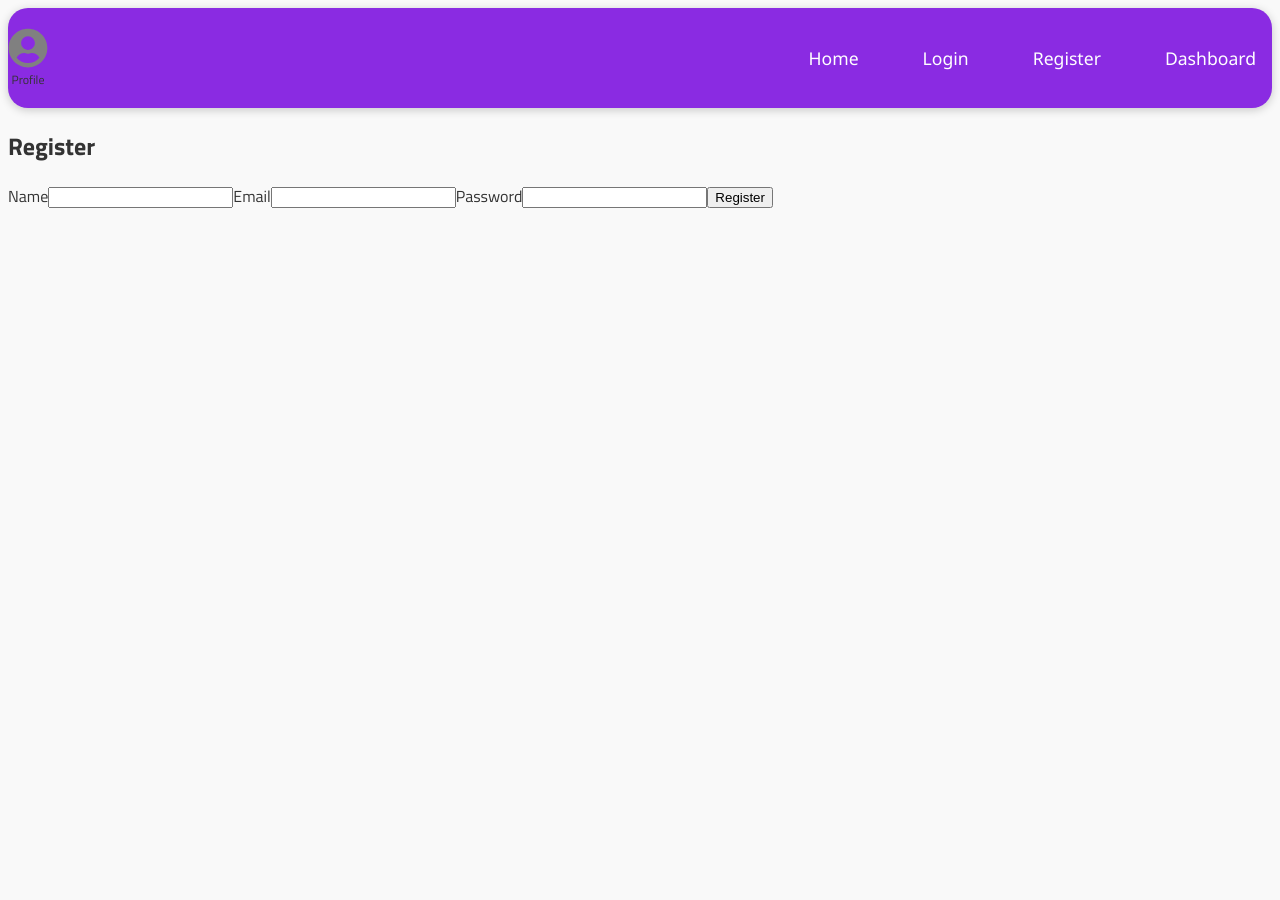
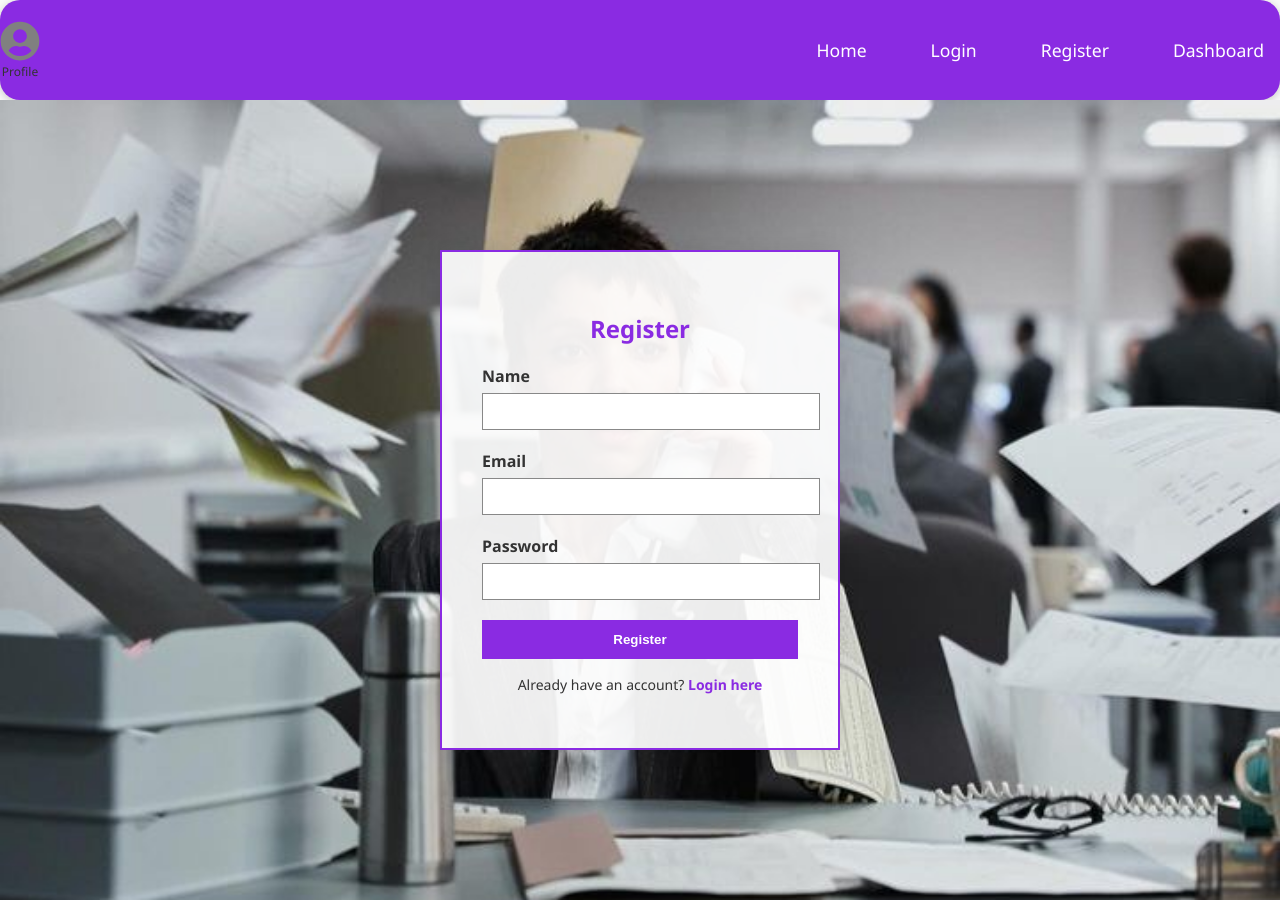
Before and after one commit to Akila-bite/Budgetly, a React (Vite) app: page /register in a window 1280 px wide. Before the commit the page ends 800 px from the top, so only its background shows below. Built offline with nearby package versions, Linux system fonts and the light colour scheme.

Commit message:
login and register pages styling

```diff
--- a/src/pages/Login.jsx
+++ b/src/pages/Login.jsx
@@ -1,13 +1,13 @@
 // src/pages/Login.jsx
-import React, { useState, useEffect } from 'react';
+import React, { useState } from 'react';
 import { useDispatch, useSelector } from 'react-redux';
 import { loginUser } from '../redux/authSlice';
-import classNames from 'classnames';
+import { Link } from 'react-router-dom';
+import './login.css'; // Make sure the file exists
 
 const Login = () => {
   const [formData, setFormData] = useState({ email: '', password: '' });
   const dispatch = useDispatch();
-
   const { user, loading, error } = useSelector((state) => state.auth);
 
   const handleChange = (e) =>
@@ -19,46 +19,39 @@ const Login = () => {
   };
 
   return (
-    <div className="login-container min-h-screen flex items-center justify-center bg-white">
-      <form
-        className={classNames('login-form bg-white p-8 rounded shadow-md w-full max-w-sm')}
-        onSubmit={handleSubmit}
-      >
-        <h2 className="text-black text-2xl font-bold mb-6 text-center">Login</h2>
+    <div className="login-container">
+      <form className="login-form" onSubmit={handleSubmit}>
+        <h2 className="login-title">Login</h2>
 
-        {error && <p className="text-red-500 text-sm mb-4">{error}</p>}
-        {user && <p className="text-green-600 text-sm mb-4">Login successful!</p>}
+        {error && <p className="login-error">{error}</p>}
+        {user && <p className="login-success">Login successful!</p>}
 
-        <label className="text-black block mb-2">Email</label>
+        <label htmlFor="email">Email</label>
         <input
           type="email"
           name="email"
           value={formData.email}
           onChange={handleChange}
-          className="w-full p-2 mb-4 border border-black rounded"
           required
         />
 
-        <label className="text-black block mb-2">Password</label>
+        <label htmlFor="password">Password</label>
         <input
           type="password"
           name="password"
           value={formData.password}
           onChange={handleChange}
-          className="w-full p-2 mb-6 border border-black rounded"
           required
         />
 
-        <button
-          type="submit"
-          disabled={loading}
-          className={classNames(
-            'w-full text-white p-2 rounded',
-            loading ? 'bg-gray-600' : 'bg-black hover:bg-gray-800'
-          )}
-        >
+        <button type="submit" disabled={loading}>
           {loading ? 'Logging in...' : 'Login'}
         </button>
+
+<p className="login-switch">
+  Don't have an account? <Link to="/register">Register here</Link>
+</p>
+
       </form>
     </div>
   );
--- a/src/pages/Register.jsx
+++ b/src/pages/Register.jsx
@@ -2,7 +2,8 @@
 import React, { useState } from 'react';
 import { useDispatch, useSelector } from 'react-redux';
 import { registerUser } from '../redux/authSlice';
-import classNames from 'classnames';
+import { Link } from 'react-router-dom';
+import './register.css';
 
 const Register = () => {
   const [formData, setFormData] = useState({ name: '', email: '', password: '' });
@@ -18,56 +19,48 @@ const Register = () => {
   };
 
   return (
-    <div className="register-container min-h-screen flex items-center justify-center bg-white">
-      <form
-        className={classNames('register-form bg-white p-8 rounded shadow-md w-full max-w-sm')}
-        onSubmit={handleSubmit}
-      >
-        <h2 className="text-black text-2xl font-bold mb-6 text-center">Register</h2>
+    <div className="register-container">
+      <form className="register-form" onSubmit={handleSubmit}>
+        <h2 className="register-title">Register</h2>
 
-        {error && <p className="text-red-500 text-sm mb-4">{error}</p>}
-        {user && <p className="text-green-600 text-sm mb-4">Registered successfully! Please log in.</p>}
+        {error && <p className="register-error">{error}</p>}
+        {user && <p className="register-success">Registered successfully! Please log in.</p>}
 
-        <label className="text-black block mb-2">Name</label>
+        <label htmlFor="name">Name</label>
         <input
           type="text"
           name="name"
           value={formData.name}
           onChange={handleChange}
-          className="w-full p-2 mb-4 border border-black rounded"
           required
         />
 
-        <label className="text-black block mb-2">Email</label>
+        <label htmlFor="email">Email</label>
         <input
           type="email"
           name="email"
           value={formData.email}
           onChange={handleChange}
-          className="w-full p-2 mb-4 border border-black rounded"
           required
         />
 
-        <label className="text-black block mb-2">Password</label>
+        <label htmlFor="password">Password</label>
         <input
           type="password"
           name="password"
           value={formData.password}
           onChange={handleChange}
-          className="w-full p-2 mb-6 border border-black rounded"
           required
         />
 
-        <button
-          type="submit"
-          disabled={loading}
-          className={classNames(
-            'w-full text-white p-2 rounded',
-            loading ? 'bg-gray-600' : 'bg-black hover:bg-gray-800'
-          )}
-        >
+        <button type="submit" disabled={loading}>
           {loading ? 'Registering...' : 'Register'}
         </button>
+
+<p className="register-switch">
+  Already have an account? <Link to="/login">Login here</Link>
+</p>
+
       </form>
     </div>
   );
--- a/src/pages/login.css
+++ b/src/pages/login.css
@@ -0,0 +1,94 @@
+
+body {
+  margin: 0;
+  padding: 0;
+  font-family: 'Segoe UI', sans-serif;
+}
+
+.login-container {
+  min-height: 100vh;
+  display: flex;
+  align-items: center;
+  justify-content: center;
+  background-image: url('/images/login-bg.jpg'); /* ✅ Place image in public/images/ */
+  background-size: cover;
+  background-position: center;
+  background-repeat: no-repeat;
+}
+
+.login-form {
+  background-color: rgba(255, 255, 255, 0.92);
+  padding: 40px;
+  width: 100%;
+  max-width: 400px;
+  box-shadow: 0 0 20px rgba(0, 0, 0, 0.1);
+  border: 2px solid blueviolet;
+  box-sizing: border-box;
+}
+
+.login-form label {
+  display: block;
+  margin-bottom: 6px;
+  color: #333;
+  font-weight: 600;
+}
+
+.login-form input {
+  width: 100%;
+  padding: 10px;
+  margin-bottom: 20px;
+  border: 1px solid #888;
+  outline: none;
+  border-radius: 0; /* Sharp corners */
+}
+
+.login-form button {
+  width: 100%;
+  padding: 12px;
+  background-color: blueviolet;
+  color: white;
+  border: none;
+  cursor: pointer;
+  font-weight: bold;
+  border-radius: 0;
+  transition: background-color 0.3s ease;
+}
+
+.login-form button:hover {
+  background-color: indigo;
+}
+
+.login-title {
+  text-align: center;
+  margin-bottom: 20px;
+  color: blueviolet;
+  font-size: 24px;
+  font-weight: bold;
+}
+
+.login-error {
+  color: crimson;
+  font-size: 14px;
+  margin-bottom: 15px;
+  text-align: center;
+}
+
+.login-success {
+  color: forestgreen;
+  font-size: 14px;
+  margin-bottom: 15px;
+  text-align: center;
+}
+
+
+.login-switch {
+  margin-top: 16px;
+  font-size: 14px;
+  text-align: center;
+}
+
+.login-switch a {
+  color: blueviolet;
+  text-decoration: none;
+  font-weight: bold;
+}
--- a/src/pages/register.css
+++ b/src/pages/register.css
@@ -0,0 +1,95 @@
+/* src/styles/register.css */
+
+body {
+  margin: 0;
+  padding: 0;
+  font-family: 'Segoe UI', sans-serif;
+}
+
+.register-container {
+  min-height: 100vh;
+  display: flex;
+  align-items: center;
+  justify-content: center;
+  background-image: url('../assets/display images/office siren twigs ꨄ︎.jpg');
+  background-size: cover;
+  background-position: center;
+  background-repeat: no-repeat;
+}
+
+.register-form {
+  background-color: rgba(255, 255, 255, 0.92);
+  padding: 40px;
+  width: 100%;
+  max-width: 400px;
+  box-shadow: 0 0 20px rgba(0, 0, 0, 0.1);
+  border: 2px solid blueviolet;
+  box-sizing: border-box;
+}
+
+.register-form label {
+  display: block;
+  margin-bottom: 6px;
+  color: #333;
+  font-weight: 600;
+}
+
+.register-form input {
+  width: 100%;
+  padding: 10px;
+  margin-bottom: 20px;
+  border: 1px solid #888;
+  outline: none;
+  border-radius: 0; /* No rounding */
+}
+
+.register-form button {
+  width: 100%;
+  padding: 12px;
+  background-color: blueviolet;
+  color: white;
+  border: none;
+  cursor: pointer;
+  font-weight: bold;
+  border-radius: 0; /* No rounding */
+  transition: background-color 0.3s ease;
+}
+
+.register-form button:hover {
+  background-color: indigo;
+}
+
+.register-title {
+  text-align: center;
+  margin-bottom: 20px;
+  color: blueviolet;
+  font-size: 24px;
+  font-weight: bold;
+}
+
+.register-error {
+  color: crimson;
+  font-size: 14px;
+  margin-bottom: 15px;
+  text-align: center;
+}
+
+.register-success {
+  color: forestgreen;
+  font-size: 14px;
+  margin-bottom: 15px;
+  text-align: center;
+}
+
+
+.register-switch {
+  margin-top: 16px;
+  font-size: 14px;
+  text-align: center;
+}
+
+.register-switch a {
+  color: blueviolet;
+  text-decoration: none;
+  font-weight: bold;
+}
```
